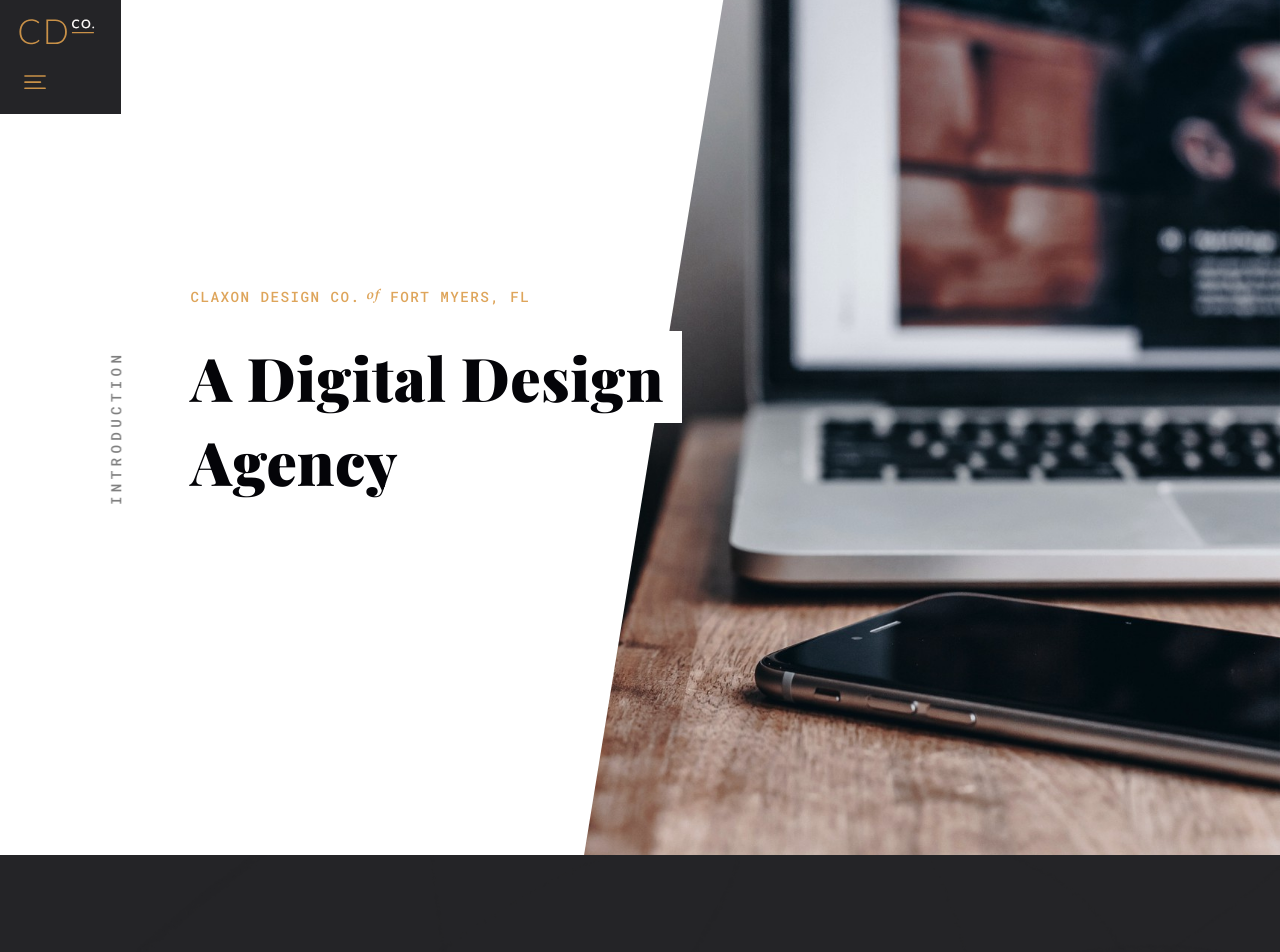
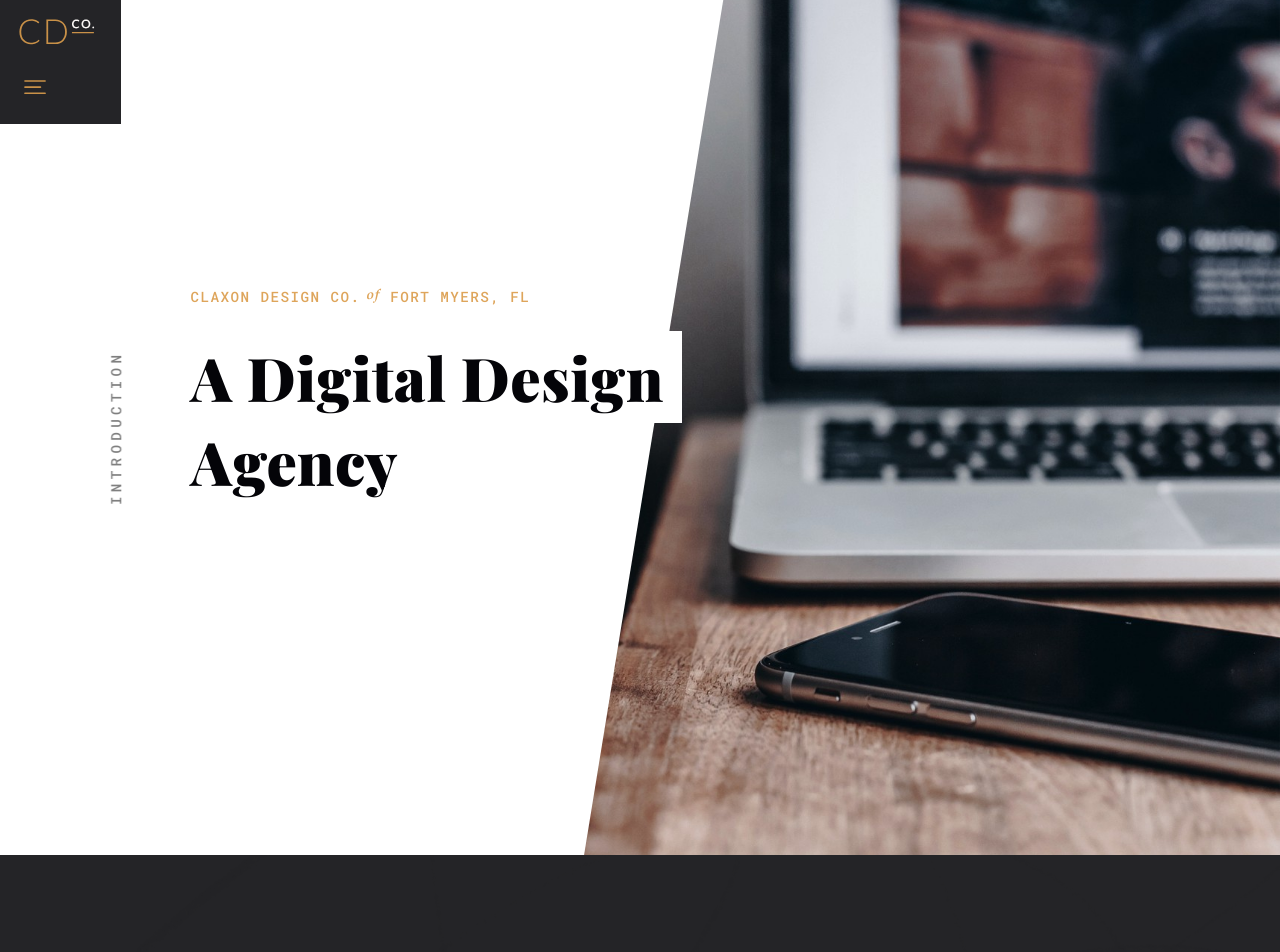
Before and after one commit to claxondesignco/claxondesignco.github.io, a Jekyll site: the page built from index.html, in a window 1280 px wide. Shown: the top 952 px of the page. Built offline with Jekyll 4.4.1, drawn with Linux system fonts in a browser that asks for light colours; nearby versions of some CDN libraries; comment, search, counter and statistics services are not loaded.

Commit message:
Finalized mobile menu.

```diff
--- a/_sass/_navigation.sass
+++ b/_sass/_navigation.sass
@@ -28,7 +28,7 @@
 
 .logo-link
   border-bottom: none
-  padding: 0.3rem ms(-1) 0 0.4rem
+  padding: 0.6rem 1.2rem 0 0.4rem
   display: block
   float: right
 
@@ -64,7 +64,7 @@
 
     li
       margin: 0
-      font-size: ms(-1)
+      font-size: ms(0)
       line-height: ms(3)
       display: block
 
@@ -95,7 +95,7 @@
   line-height: ms(-1)
   transition: all 250ms ease
   text-align: left
-  min-height: 40px
+  min-height: 50px
   min-width: 40px
 
   & .menu-icon
```
